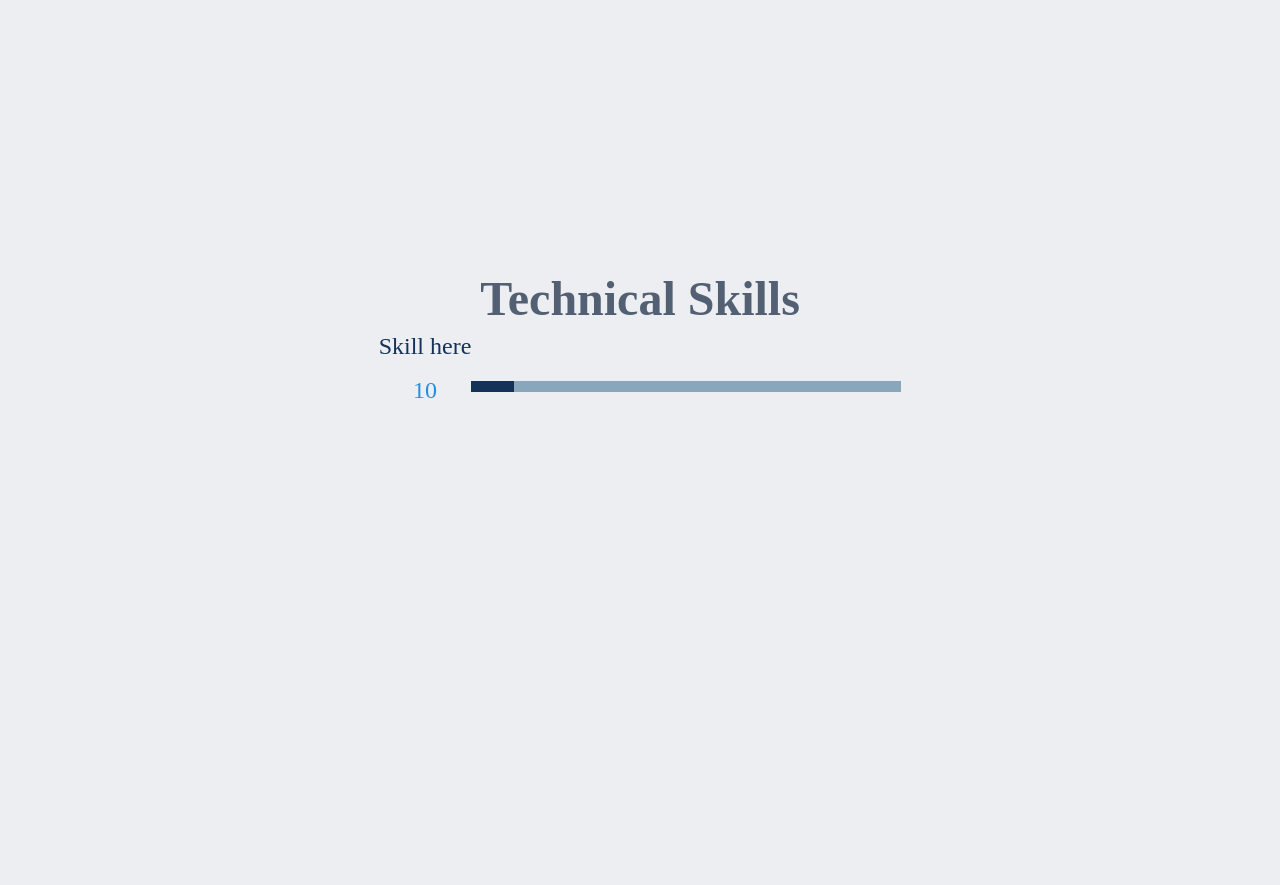
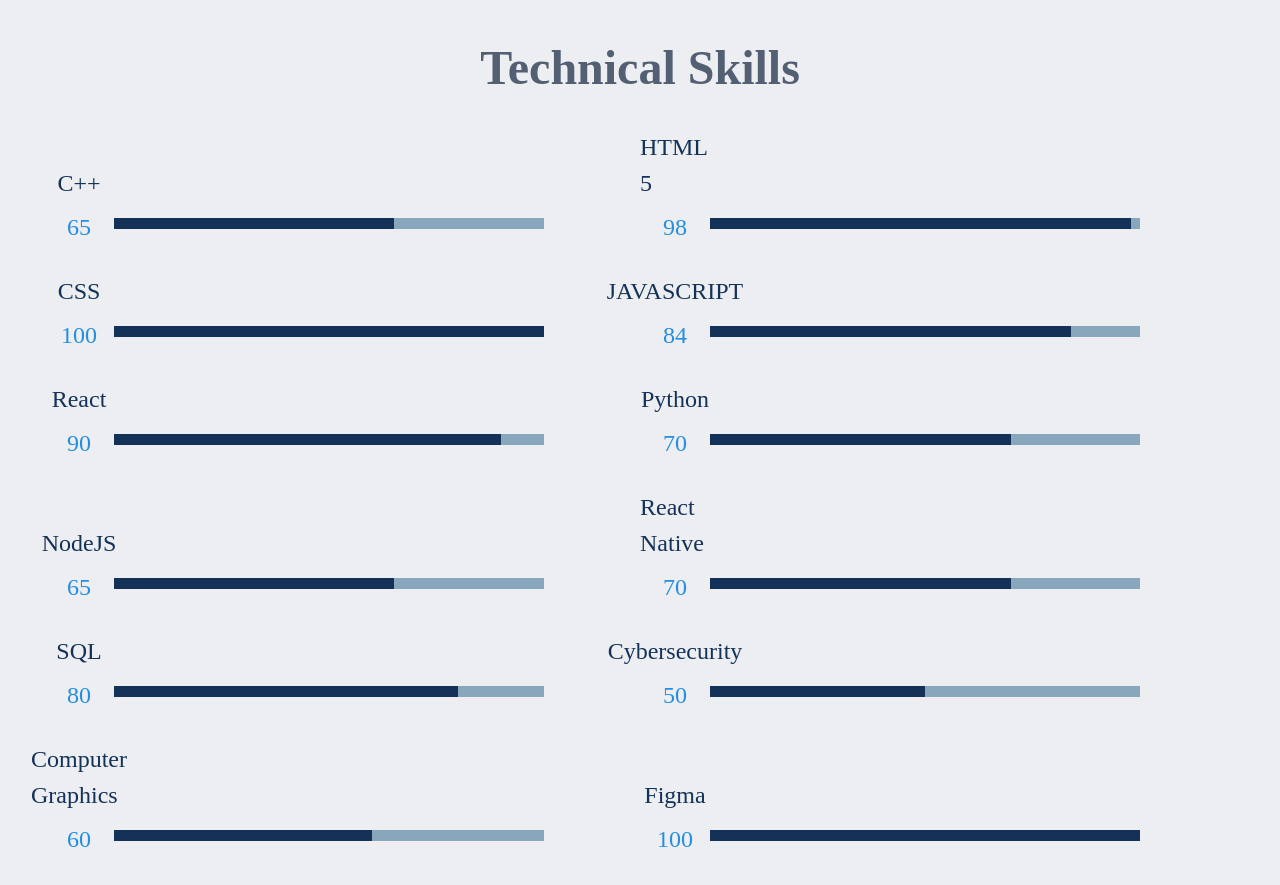
Before and after one commit to yassinebk/yassinebk.github.io, a Next.js app: page / in a window 1280 px wide. Shown: the part 1500-2385 px from the top of the page. Before the commit the page ends 2299 px from the top, so only its background shows below. Built offline with nearby package versions, Linux system fonts and the light colour scheme; a web font is replaced by a local one.

Commit message:
skills section done

```diff
--- a/components/SkillSection/CustomProgress.tsx
+++ b/components/SkillSection/CustomProgress.tsx
@@ -12,7 +12,7 @@
   value,
   index,
 }) => {
-  const [ref, isVisible] = useInView();
+  const [ref, isVisible] = useInView({threshold:0.1});
   const progressMainColor = useColorModeValue("#143258", "#ECEEF1");
 
   const variants = {
@@ -22,7 +22,7 @@
   return (
     <Box
       ref={ref}
-      w={["300px", "350px", "400px", "430px"]}
+      w={["150px", "200px", "150px","300px", "430px"]}
       h="11px"
       paddingBottom={0}
       bgColor="#88A6BC"
--- a/components/SkillSection/SkillBar.tsx
+++ b/components/SkillSection/SkillBar.tsx
@@ -20,27 +20,26 @@
   skillLevel,
   skillName,
 }) => {
-
-
-
-  const numberColor = useColorModeValue("#258EDE", "darkSecondary");
+  const numberColor = useColorModeValue("#258EDE", "#CFE4FF");
 
   return (
-      <motion.div
-
-          style={{
-          display: 'flex',
-          flexDirection: 'row',
-          alignItems:'flex-end'
-    }} >
-      <VStack>
-        <Text fontSize="2xl">{skillName}</Text>
+    <motion.div
+      style={{
+        display: "flex",
+        flexDirection: "row",
+        alignItems: "flex-end",
+        justifyContent:'space-between',
+        maxWidth:'547px'
+      }}
+    >
+          <VStack width={["65px","65px","65px","70px"]} >
+        <Text fontSize={["xl", "xl", "xl","xl", "2xl"]}>{skillName}</Text>
         <Text fontSize="2xl" color={numberColor}>
           {skillLevel}
         </Text>
       </VStack>
       <Center pb="4">
-          <CustomProgress value={skillLevel}/>
+        <CustomProgress value={skillLevel} />
       </Center>
     </motion.div>
   );
--- a/components/SkillSection/index.tsx
+++ b/components/SkillSection/index.tsx
@@ -1,6 +1,6 @@
-import { Box, Flex } from "@chakra-ui/react";
+import { Divider, Flex, Grid, VStack } from "@chakra-ui/react";
 import React from "react";
-import ParallaxContainer from "../Parallax";
+import { useThemeBackground, useThemeText } from "../../hooks/styleHooks";
 import { SectionHeading } from "../SectionHeading";
 import { SkillBar } from "./SkillBar";
 
@@ -8,25 +8,56 @@
 
 export const SkillSection: React.FC<SkillSectionProps> = ({}) => {
   const style = {
-    minHeight: '75vh',
+    minHeight: "75vh",
     marginTop: "64px",
-    justifyContent: 'center',
-    alignItems: 'center',
+    justifyContent: "center",
+    alignItems: "center",
     width: "100%",
-    flexDirection: 'column',
-    display:'flex'
-  }
+    flexDirection: "column",
+    display: "flex",
+  };
+  const { textColor}=useThemeText()
   return (
-    <ParallaxContainer
-    styleProps={style}
-    >
+    <Flex {...style as any} styleProps={style}>
       <SectionHeading>Technical Skills</SectionHeading>
-      <Flex flexDir={["row", "row", "column", "column"]}>
-        <Box>
-          <SkillBar skillName="Skill here" skillLevel={10} />
-        </Box>
-        <Box></Box>
+      <Flex
+        flexDir={["column", "column", "row", "row", "row"]}
+        marginTop="8"
+        justifyContent="space-between"
+      >
+        <Grid
+          gridTemplateColumns={["1fr", "1fr", "1fr 1fr"]}
+          gridColumnGap={[8, 12, 16, 24]}
+          gridRowGap={7}
+          spacing={10}
+          marginRight={[0, 0, 12, 24]}
+        >
+          <SkillBar skillName="C++" skillLevel={65} />
+          <Divider display={["block", "none"]} bgColor={textColor} />
+          <SkillBar skillName="HTML 5" skillLevel={98} />
+          <Divider display={["block", "none"]} bgColor={textColor} />
+          <SkillBar skillName="CSS" skillLevel={100} />
+          <Divider display={["block", "none"]} bgColor={textColor} />
+          <SkillBar skillName="JAVASCRIPT" skillLevel={84} />
+          <Divider display={["block", "none"]} bgColor={textColor} />
+          <SkillBar skillName="React" skillLevel={90} />
+          <Divider display={["block", "none"]} bgColor={textColor} />
+          <SkillBar skillName="Python" skillLevel={70} />
+          <Divider display={["block", "none"]} bgColor={textColor} />
+          <SkillBar skillName="NodeJS" skillLevel={65} />
+          <Divider display={["block", "none"]} bgColor={textColor} />
+          <SkillBar skillName="React Native" skillLevel={70} />
+          <Divider display={["block", "none"]} bgColor={textColor} />
+          <SkillBar skillName="SQL" skillLevel={80} />
+          <Divider display={["block", "none"]} bgColor={textColor} />
+          <SkillBar skillName="Cybersecurity" skillLevel={50} />
+          <Divider display={["block", "none"]} bgColor={textColor} />
+          <SkillBar skillName="Computer Graphics" skillLevel={60} />
+          <Divider display={["block", "none"]} bgColor={textColor} />
+          <SkillBar skillName="Figma" skillLevel={100} />
+          <Divider display={["block", "none"]} bgColor={textColor} />
+        </Grid>
       </Flex>
-    </ParallaxContainer>
+    </Flex>
   );
 };
```
